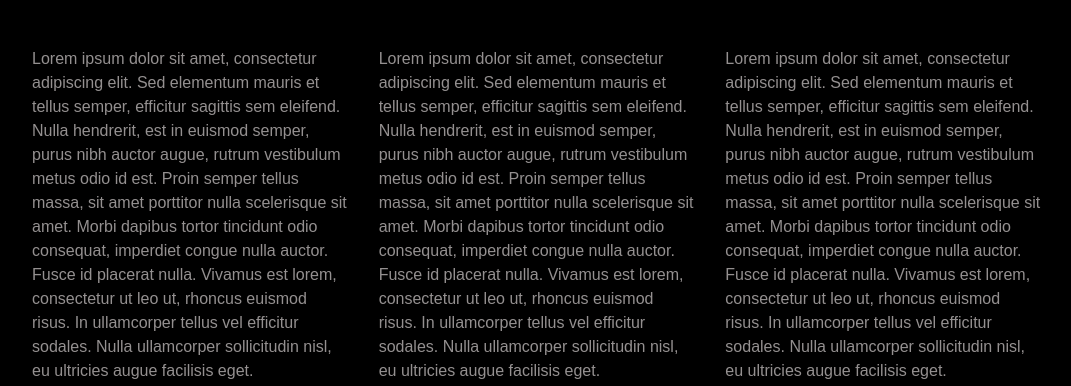
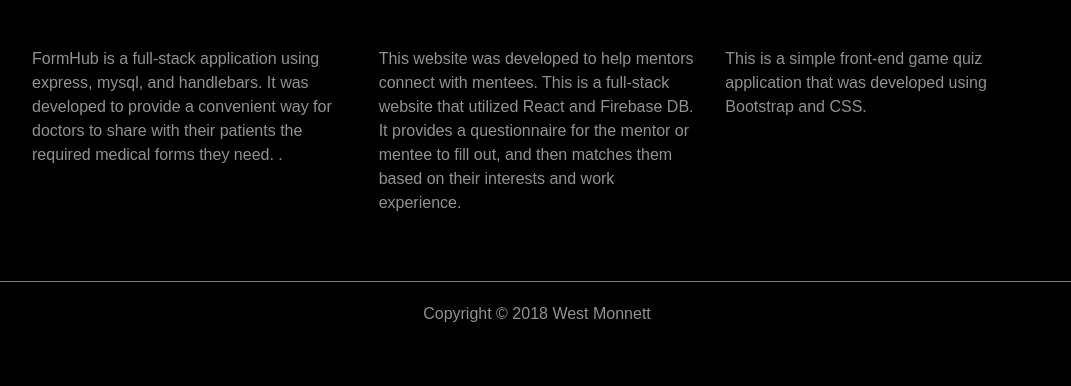
Before and after one commit to westmon/portfolio, a website: page portfolio.html in a window 1280 px wide. Shown: the part 581-967 px from the top of the page, without its empty margins (103-1174 px from the left). After the commit the page ends 927 px from the top, so only its background shows below. Drawn offline with nearby package versions, Linux system fonts and the light colour scheme; files that its build step writes are made by us from their sources; a web font is replaced by a local one.

Commit message:
Added description for portfolio

```diff
--- a/portfolio.html
+++ b/portfolio.html
@@ -40,19 +40,19 @@
             <h4 class="main-text app-title">Form Hub</h4>
             <img src="images/formhub.png" class="portfolio-image">
             <br>
-            <p class="portfolio-text main-text">Lorem ipsum dolor sit amet, consectetur adipiscing elit. Sed elementum mauris et tellus semper, efficitur sagittis sem eleifend. Nulla hendrerit, est in euismod semper, purus nibh auctor augue, rutrum vestibulum metus odio id est. Proin semper tellus massa, sit amet porttitor nulla scelerisque sit amet. Morbi dapibus tortor tincidunt odio consequat, imperdiet congue nulla auctor. Fusce id placerat nulla. Vivamus est lorem, consectetur ut leo ut, rhoncus euismod risus. In ullamcorper tellus vel efficitur sodales. Nulla ullamcorper sollicitudin nisl, eu ultricies augue facilisis eget.</p>
+            <p class="portfolio-text main-text">FormHub is a full-stack application using express, mysql, and handlebars. It was developed to provide a convenient way for doctors to share with their patients the required medical forms they need.   .</p>
             </div>
         <div class="col">
           <h4 class="main-text app-title">Mentor Match</h4>
           <img src="images/mentormatch.png" class="portfolio-image">
           <br>
-          <p class="portfolio-text main-text">Lorem ipsum dolor sit amet, consectetur adipiscing elit. Sed elementum mauris et tellus semper, efficitur sagittis sem eleifend. Nulla hendrerit, est in euismod semper, purus nibh auctor augue, rutrum vestibulum metus odio id est. Proin semper tellus massa, sit amet porttitor nulla scelerisque sit amet. Morbi dapibus tortor tincidunt odio consequat, imperdiet congue nulla auctor. Fusce id placerat nulla. Vivamus est lorem, consectetur ut leo ut, rhoncus euismod risus. In ullamcorper tellus vel efficitur sodales. Nulla ullamcorper sollicitudin nisl, eu ultricies augue facilisis eget.</p>
+          <p class="portfolio-text main-text">This website was developed  to help mentors connect with mentees. This is a full-stack website that utilized React and Firebase DB. It provides a questionnaire for the mentor or mentee to fill out, and then matches them based on their interests and work experience.  </p>
         </div>
         <div class="col">
             <h4 class="main-text app-title">Human Quiz</h4>
             <img src="images/humans.png" class="portfolio-image">
             <br>
-            <p class="portfolio-text main-text">Lorem ipsum dolor sit amet, consectetur adipiscing elit. Sed elementum mauris et tellus semper, efficitur sagittis sem eleifend. Nulla hendrerit, est in euismod semper, purus nibh auctor augue, rutrum vestibulum metus odio id est. Proin semper tellus massa, sit amet porttitor nulla scelerisque sit amet. Morbi dapibus tortor tincidunt odio consequat, imperdiet congue nulla auctor. Fusce id placerat nulla. Vivamus est lorem, consectetur ut leo ut, rhoncus euismod risus. In ullamcorper tellus vel efficitur sodales. Nulla ullamcorper sollicitudin nisl, eu ultricies augue facilisis eget.</p>
+            <p class="portfolio-text main-text">This is a simple front-end game quiz application that was developed using Bootstrap and CSS. </p>
         </div>
     </div>
 
```
Also changed, not shown: 1 other file.
